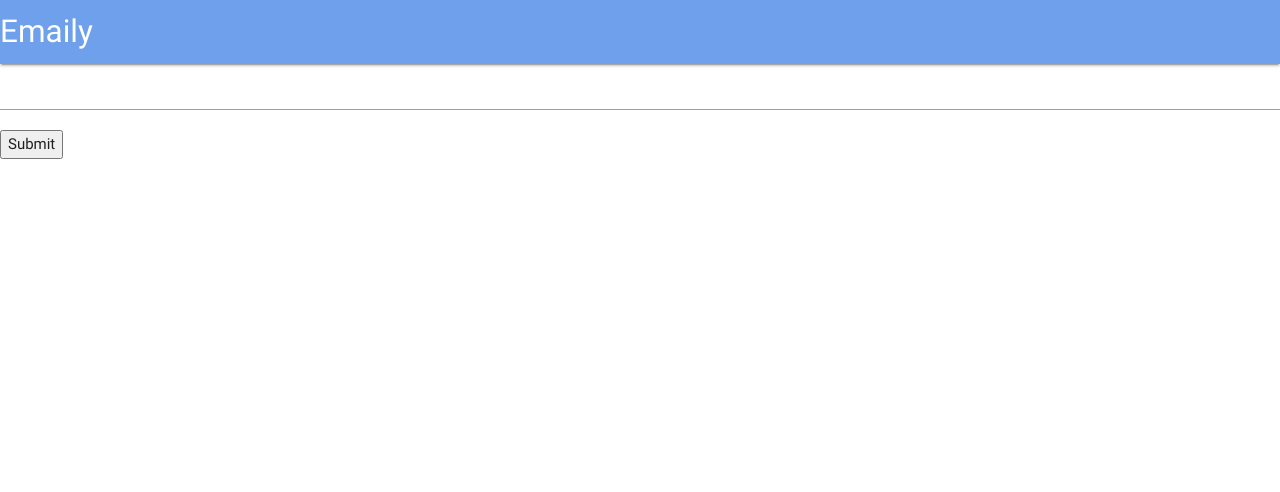
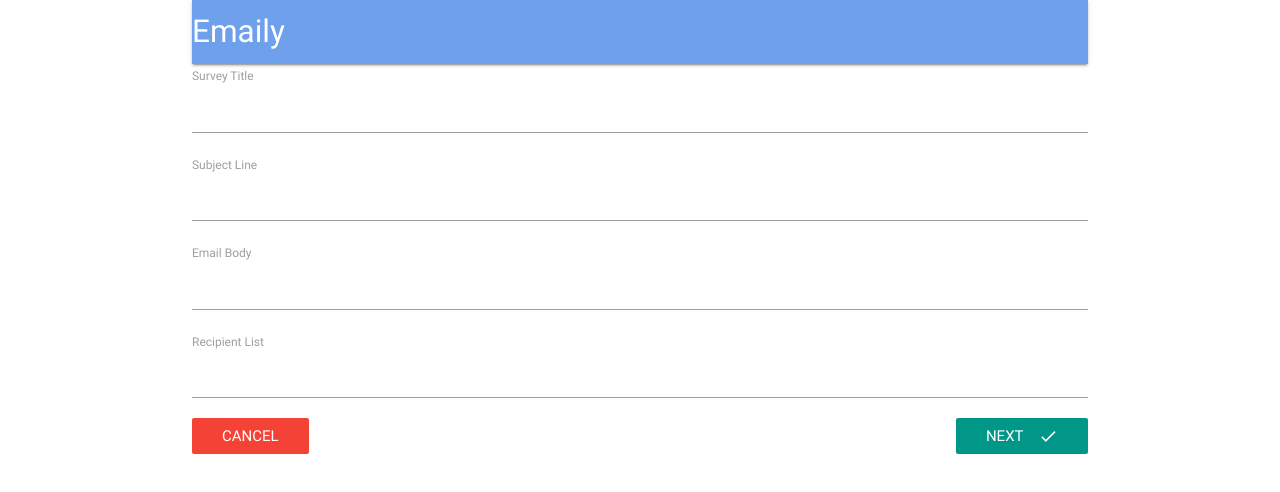
Before and after one commit to yocodigo/emaily, a React (Create React App) app in the folder client/: page /surveys/new in a window 1280 px wide. Shown: the top 492 px of the page. Built offline with nearby package versions, Linux system fonts and the light colour scheme; no server answers.

Commit message:
ADDITION
Added a stateful surveyNew and SurveyForm component and a functional SurveyFields component and connencted SurveyForm to redux form.

```diff
--- a/client/src/components/App.js
+++ b/client/src/components/App.js
@@ -14,19 +14,16 @@
         this.props.fetchUser();
     }
 
-
     render() {
         return (
-            <div>
                 <BrowserRouter>
-                    <div>
+                    <div className="container">
                         <Header />
                         <Route exact path="/" component={Landing} /> {/* exact is the same as exact={true} */}
                         <Route exact path="/surveys" component={Dashboard} />
                         <Route path="/surveys/new" component={SurveyNew} />
                     </div>
                 </BrowserRouter>
-            </div>
         );
     }
 };
--- a/client/src/components/surveys/SurveyField.js
+++ b/client/src/components/surveys/SurveyField.js
@@ -1,12 +1,13 @@
 // SurveyField contains logic to render a single
-// label and textt input
+// label and text input
 
 import React from 'react';
 
-export default ({ input }) => {
+export default ({ input, label, meta }) => {
 
     return (
         <div>
+            <label>{label}</label>
             <input {...input} />
         </div>
     );
--- a/client/src/components/surveys/SurveyForm.js
+++ b/client/src/components/surveys/SurveyForm.js
@@ -1,15 +1,30 @@
 // SurveyForm shows a form for a user to add input
-import React, { Component } from 'react';
-import { reduxForm, Field } from 'redux-form';
-import SurveyField from './SurveyField';
+import _ from 'lodash';
+import React, { Component } from "react";
+import { reduxForm, Field } from "redux-form";
+import { Link } from "react-router-dom";
+import SurveyField from "./SurveyField";
+
+const FIELDS = [
+  { label: "Survey Title", name: "title" },
+  { label: "Subject Line", name: "subject" },
+  { label: "Email Body", name: "body" },
+  { label: "Recipient List", name: "emails" }
+];
 
 class SurveyForm extends Component {
   renderFields() {
+    return _.map(FIELDS, ({ label, name }) => {
       return (
-            <div>
-                <Field type="text" name="title" component={SurveyField} />
-            </div>
+        <Field
+          key={name}
+          component={SurveyField}
+          type="text"
+          label={label}
+          name={name}
+        />
       );
+    });
   }
 
   render() {
@@ -17,13 +32,28 @@
       <div>
         <form onSubmit={this.props.handleSubmit(values => console.log(values))}>
           {this.renderFields()}
-                    <button type="submit">Submit</button>
+          <Link to="/surveys" className="red btn-flat white-text">
+          Cancel
+          </Link>
+          <button type="submit" className="teal btn-flat right white-text">Next
+          <i className="material-icons right">done</i></button>
         </form>
       </div>
     );
   }
 }
 
+function validate(values) {
+  const errors = {};
+
+  if (!values.title){
+    errors.title = 'You must provide a title';
+  }
+
+  return errors; // if empty object, no errors
+}
+
 export default reduxForm({
-    form: 'surveyForm'
+  validate,
+  form: "surveyForm"
 })(SurveyForm);
```
Lines whose indentation alone changed are shown as unchanged.
